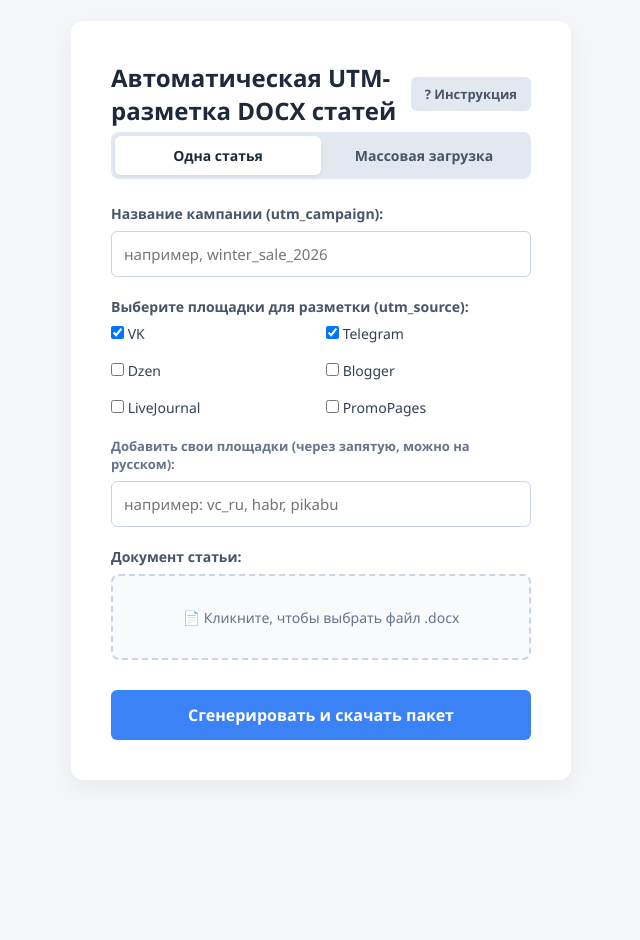
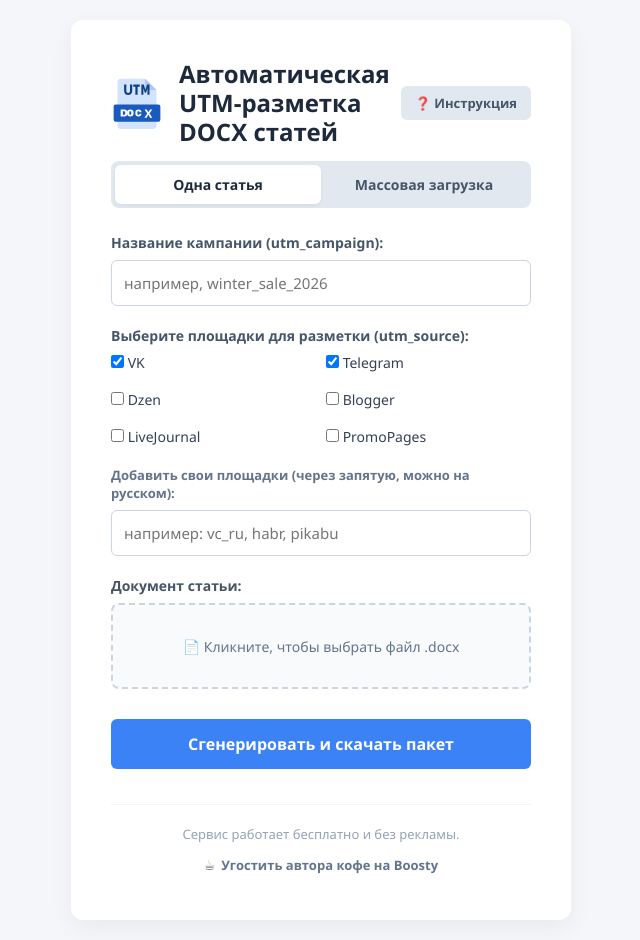
Before and after one commit to OSP-Scata/Docx_UTM_gen_web, a FastAPI app: page / in a window 1280 px wide. Shown: the whole page, without its empty margins (319-959 px from the left). Before the commit the page ends 740 px from the top, so only its background shows below. Run offline with FastAPI, Linux system fonts and the light colour scheme.

Commit message:
feat: BUGGED: added logo and replaced favicon

```diff
--- a/static/style.css
+++ b/static/style.css
@@ -191,19 +191,6 @@ button:hover {
 #closeHelpBtn:hover {
     background: #475569;
 }
-.header-wrapper {
-    display: flex;
-    justify-content: space-between;
-    align-items: center;
-    margin-bottom: 5px;
-    width: 100%;
-}
-.header-wrapper h1 {
-    font-size: 24px;
-    color: #1e293b;
-    margin: 0;
-    text-align: left;
-}
 #openHelpBtn {
     background: #e2e8f0;
     color: #475569;
@@ -304,3 +291,82 @@ button:hover {
 .template-link:hover {
     text-decoration: underline;
 }
+.donate-footer {
+    margin-top: 35px;
+    padding-top: 20px;
+    border-top: 1px solid #f1f5f9;
+    text-align: center;
+    font-size: 13px;
+    color: #94a3b8;
+}
+.donate-footer p {
+    margin-bottom: 6px;
+}
+.boosty-link {
+    display: inline-flex;
+    align-items: center;
+    gap: 6px;
+    color: #64748b;
+    text-decoration: none;
+    font-weight: 600;
+    padding: 6px 12px;
+    border-radius: 6px;
+    transition: all 0.25s ease;
+}
+
+/* Иконка чашки кофе */
+.boosty-link span {
+    font-size: 14px;
+    filter: grayscale(1);
+    transition: filter 0.25s ease;
+}
+.boosty-link:hover {
+    color: #ff4f12;
+    background-color: #fff5f2;
+}
+.boosty-link:hover span {
+    filter: grayscale(0);
+}
+.header-wrapper {
+    display: flex;
+    justify-content: space-between;
+    align-items: center;
+    margin-bottom: 15px;
+    width: 100%;
+    position: relative;
+}
+
+/* Блок бренда как жесткий контейнер */
+.brand-box {
+    display: flex;
+    align-items: center;
+    position: relative;
+    /* Создаем фиксированный отступ слева под размер логотипа (52px + 16px отступ) */
+    padding-left: 68px;
+    min-height: 52px; /* Высота равна высоте логотипа */
+}
+
+/* ЛОГОТИП: Полная изоляция от капризов шрифта */
+.main-logo {
+    width: 52px;
+    height: 52px;
+    display: block;
+    /* Вырываем логотип из текстового потока и прижимаем к левому краю по центру */
+    position: absolute;
+    left: 0;
+    top: 50%;
+    transform: translateY(-50%); /* Математически идеальный центр по вертикали */
+}
+
+/* Текст заголовка */
+.brand-box h1 {
+    font-size: 24px;
+    color: #1e293b;
+    margin: 0;
+    padding: 0;
+    text-align: left;
+    line-height: 1.2;
+    /* Принудительное выравнивание текстового блока */
+    display: inline-block;
+    vertical-align: middle;
+}
--- a/templates/index.html
+++ b/templates/index.html
@@ -6,15 +6,63 @@
         <meta name="description" content="Бесплатный онлайн-сервис для автоматического добавления UTM-меток в гиперссылки документов Word (.docx). Быстрая разметка статей для VK, Telegram и Дзен.">
         <title>Генератор UTM-меток для файлов Word (.docx) онлайн</title>
         <link rel="stylesheet" href="{{ url_for('static', path='style.css') }}">
-        <link rel="icon" type="image/svg+xml" href="{{ url_for('static', path='favicon.svg') }}">
+        <link rel="icon" type="image/svg+xml" href="{{ url_for('static', path='favicon.svg') }}?v=2">
     </head>
     <body>
 
 <div class="container">
     <div class="header-wrapper">
+    <div class="brand-box">
+        <!-- ПОЛНОСТЬЮ ИСПРАВЛЕННЫЙ, ОТЦЕНТРИРОВАННЫЙ SVG ЛОГОТИП -->
+        <svg class="main-logo" xmlns="http://w3.org" viewBox="0 0 512 512" width="100%" height="100%">
+            <defs>
+                <style>
+                    .logo-sheet { fill: #D2E3FC; transition: fill 0.3s; }
+                    .logo-corner { fill: #A8C7FA; transition: fill 0.3s; }
+                    .logo-text-utm { fill: #103F8A; transition: fill 0.3s; }
+                    .logo-text-docx { fill: #FFFFFF; }
+                    @media (prefers-color-scheme: dark) {
+                        .logo-text-utm { fill: #669DF6; }
+                        .logo-sheet { fill: #E8F0FE; }
+                    }
+                </style>
+            </defs>
+
+            <!-- Лист бумаги -->
+            <path class="logo-sheet" d="M96 16h240l112 112v352c0 17.6-14.4 32-32 32H96c-17.6 0-32-14.4-32-32V48c0-17.6 14.4-32 32-32z"/>
+
+            <!-- Загнутый уголок -->
+            <path class="logo-corner" d="M336 16v112h112L336 16z"/>
+
+            <!-- Синяя плашка Word -->
+            <rect x="26" y="270" width="460" height="170" rx="20" fill="#185ABD"/>
+
+            <!-- Векторы букв UTM (Сбалансированная группа) -->
+            <g class="logo-text-utm" transform="translate(4, 0)">
+                <!-- U -->
+                <path d="M125 75h22v60c0 15 8 22 18 22s18-7 18-22V75h22v60c0 28-17 42-40 42s-40-14-40-42V75z"/>
+                <!-- T -->
+                <path d="M215 75h64v20h-21v80h-22v-80h-21V75z"/>
+                <!-- M -->
+                <path d="M295 75h24l16 52 16-52h24v100h-20V110l-14 45h-12l-14-45v65h-20V75z"/>
+            </g>
+
+            <!-- ИСПРАВЛЕНО: Геометрически отцентрированное, пропорциональное слово DOCX -->
+            <g class="logo-text-docx" transform="translate(5, 5)">
+                <!-- D -->
+                <path d="M90 315h35c20 0 32 10 32 26v16c0 16-12 26-32 26H90v-68zm22 16v36h13c6 0 10-3 10-9v-18c0-6-4-9-10-9h-13z"/>
+                <!-- O -->
+                <path d="M185 315c20 0 32 10 32 26v16c0 16-12 26-32 26s-32-12-32-26v-16c0-16 12-26 32-26zm0 16c-7 0-10 4-10 10v16c0 6 3 10 10 10s10-4 10-10v-16c0-6-3-10-10-10z"/>
+                <!-- C -->
+                <path d="M255 341c0-8 5-10 11-10s11 2 11 10h18c0-16-12-26-29-26-20 0-31 10-31 26v16c0 16 11 26 31 26 17 0 29-10 29-26h-18c0 8-5 10-11 10s-11-2-11-10v-16z"/>
+                <!-- X -->
+                <path d="M325 315h22l16 28 16-28h22l-27 39 28 41h-22l-17-30-17 30h-22l28-41-27-39z"/>
+            </g>
+        </svg>
         <h1>Автоматическая UTM-разметка DOCX статей</h1>
-        <button id="openHelpBtn">? Инструкция</button>
     </div>
+    <button id="openHelpBtn">❓ Инструкция</button>
+</div>
     <div id="helpModal" class="modal-overlay">
     <div class="modal-content">
         <h2>📋 Как пользоваться генератором?</h2>
@@ -115,6 +163,12 @@
 </div>
 
 <div id="status"></div>
+<div class="donate-footer">
+    <p>Сервис работает бесплатно и без рекламы.</p>
+    <a href="https://boosty.to/osp-scata" target="_blank" rel="noopener noreferrer" class="boosty-link">
+    <span>☕</span> Угостить автора кофе на Boosty
+    </a>
+</div>
 </div>
 <script src="{{ url_for('static', path='script.js')}}"></script>
 </body>
```
Also changed, not shown: static/favicon.svg.
